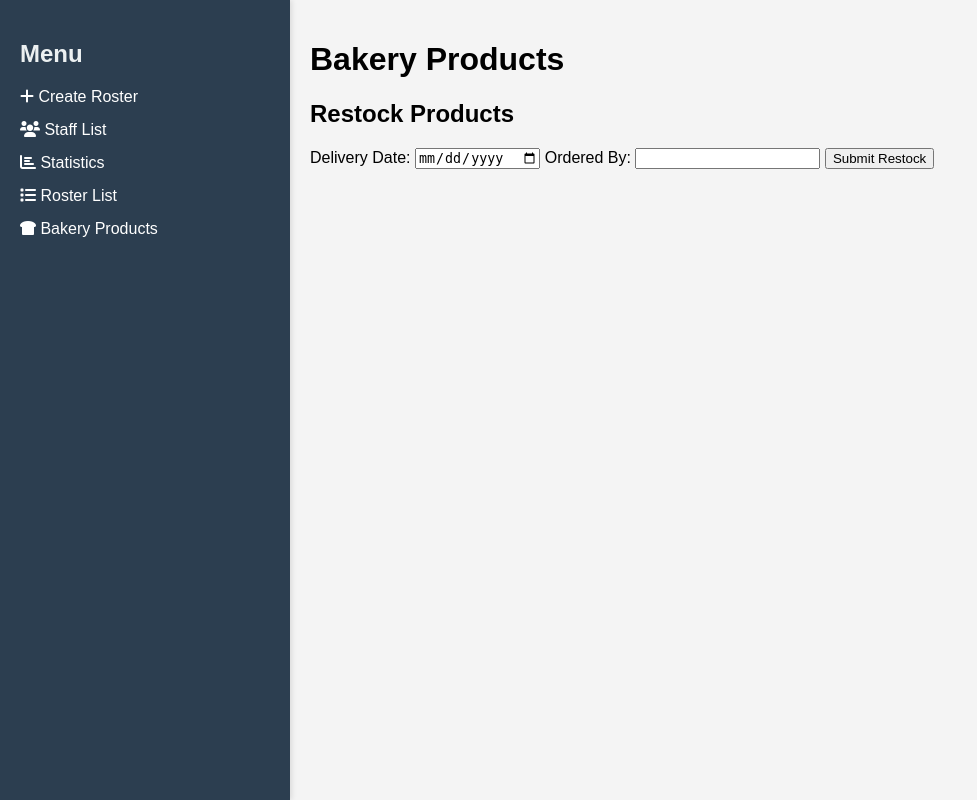
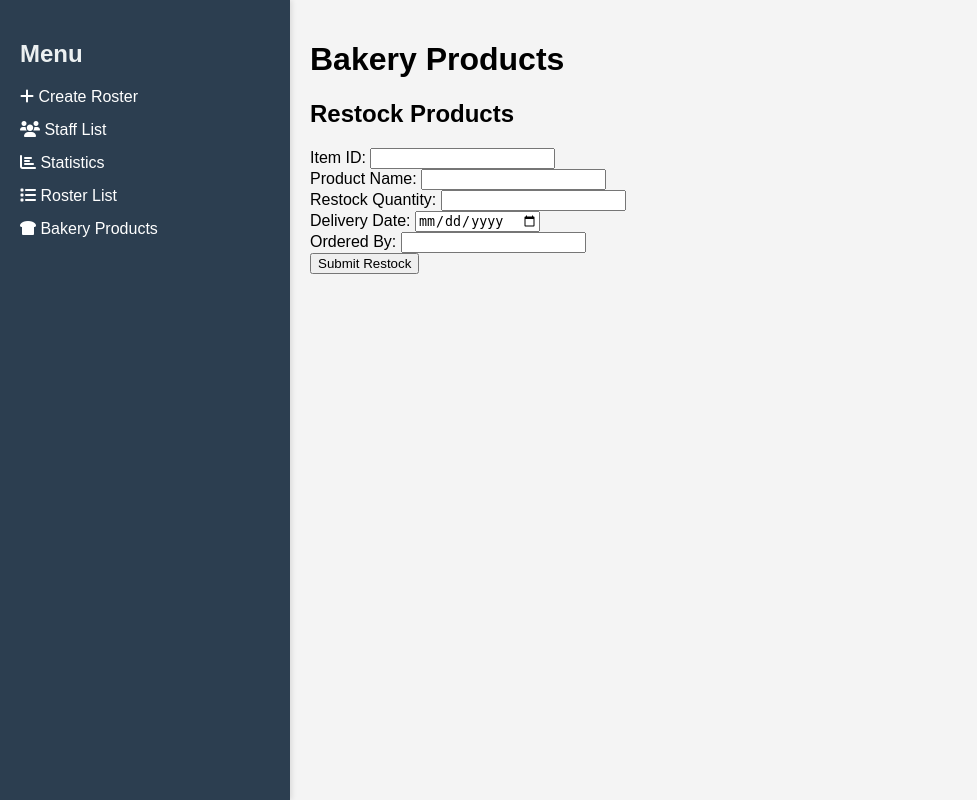
Before and after one commit to JUNELAI2024/roster2ndversion, a Django app: page /roster/bakery/ in a window 1280 px wide. Shown: the whole page, without its empty margins (0-977 px from the left). Run offline with Django 5.2, Linux system fonts and the light colour scheme; data that the repository does not hold is empty.

Commit message:
udpate again

```diff
--- a/roster/templates/roster/bakery_product.html
+++ b/roster/templates/roster/bakery_product.html
@@ -93,10 +93,21 @@
 
         <h2>Restock Products</h2>
         <form id="restockForm">
+            <label for="item_id">Item ID:</label>
+            <input type="text" id="item_id" name="item_id" required /><br>
+
+            <label for="product_name">Product Name:</label>
+            <input type="text" id="product_name" name="product_name" required /><br>
+
+            <label for="restock_quantity">Restock Quantity:</label>
+            <input type="number" id="restock_quantity" name="restock_quantity" required /><br>
+
             <label for="deliveryDate">Delivery Date:</label>
-            <input type="date" id="deliveryDate" required />
+            <input type="date" id="deliveryDate" required /><br/>
+
             <label for="orderBy">Ordered By:</label>
-            <input type="text" id="orderBy" required />
+            <input type="text" id="orderBy" required /><br/>
+
             <button type="submit">Submit Restock</button>
         </form>
     </div>
@@ -143,9 +154,10 @@
                     if (quantity > 0) {
                         const itemName = $(this).data('item-name');
                         restockDataArray.push({
-                            item_name: itemName,
+                            item_id: $('#item_id').val(), // Get item ID
+                            product_name: itemName, // Product name from quantity span
                             restock_quantity: quantity,
-                            delivery_date: deliveryDateInput, // Ensure this is YYYY-MM-DD
+                            delivery_date: deliveryDateInput,
                             order_by: orderBy,
                         });
                     }
```
